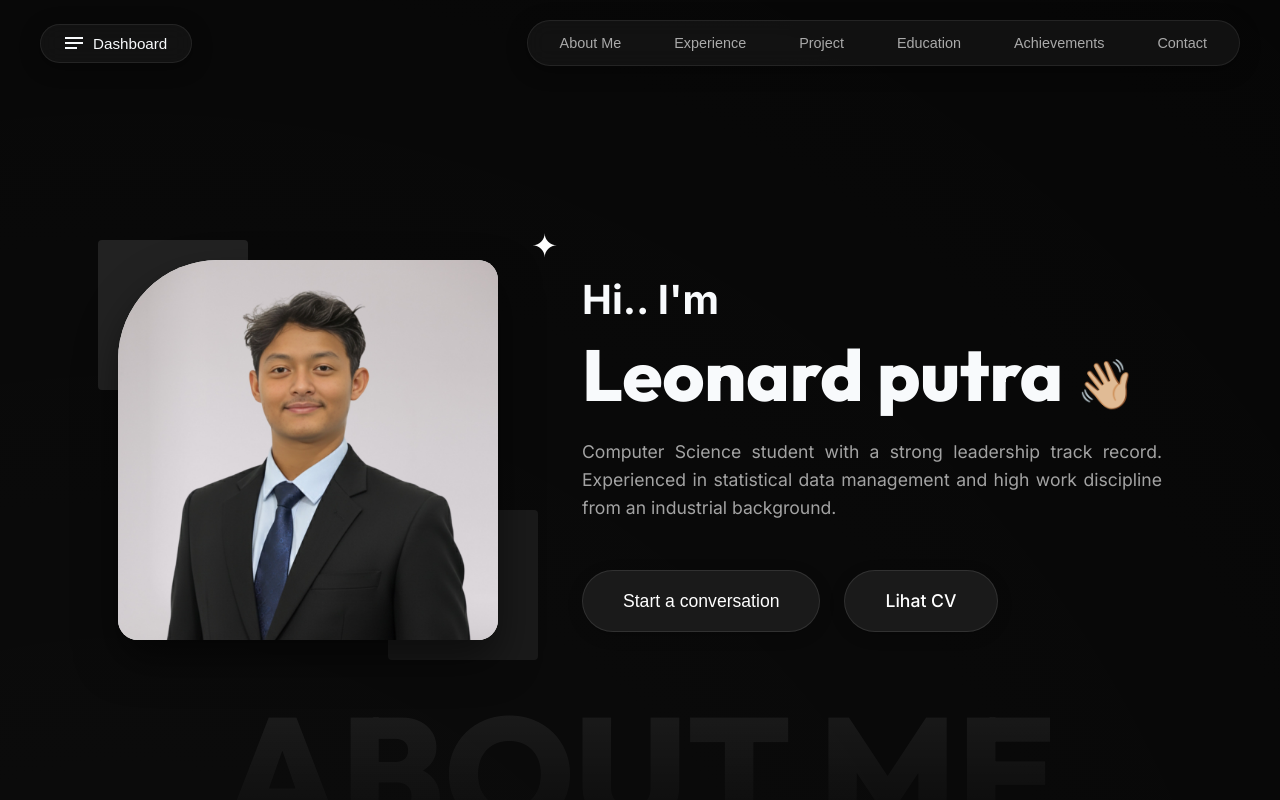
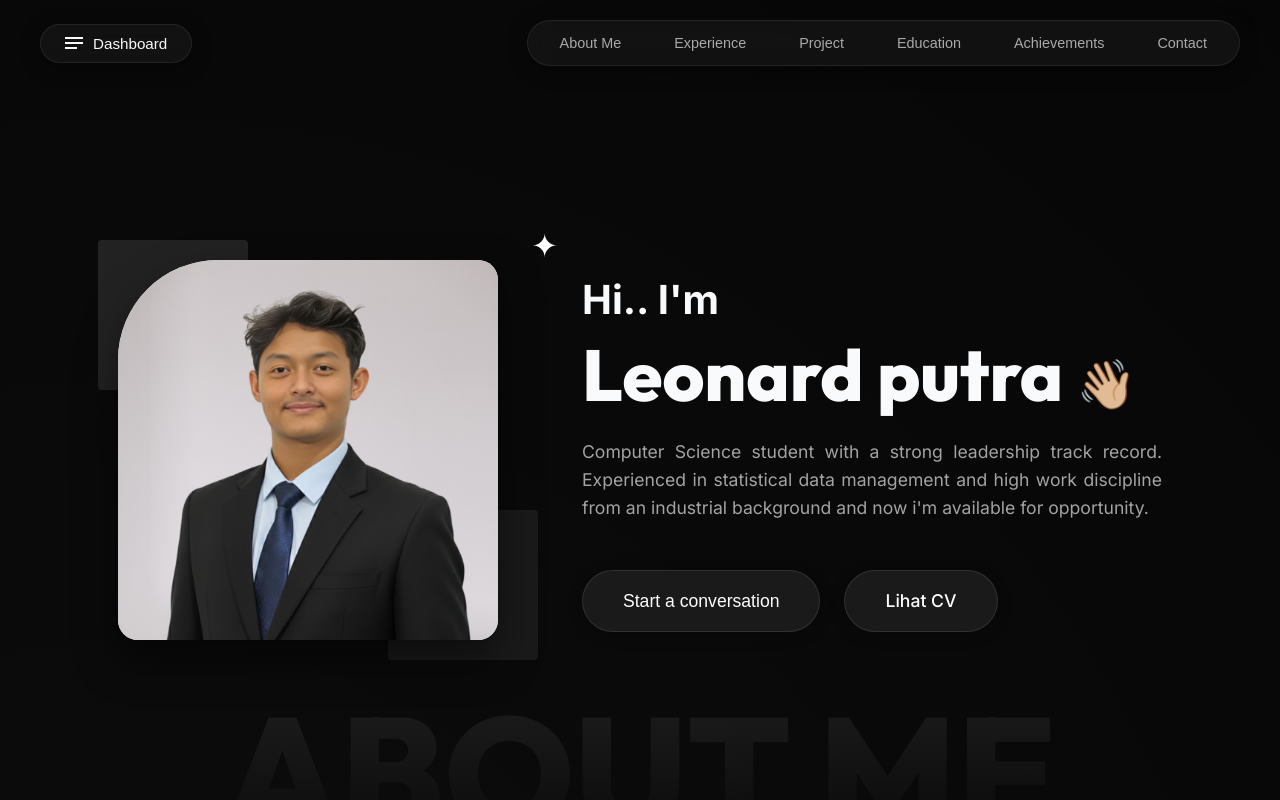
Before and after one commit to itsmeole/portofolio, a React (Vite) app: page / in a window 1280 px wide. Shown: the top 800 px of the page. Built offline with nearby package versions, Linux system fonts and the light colour scheme.

Commit message:
change intro

```diff
--- a/src/components/Hero.jsx
+++ b/src/components/Hero.jsx
@@ -87,7 +87,7 @@ const Hero = () => {
                         fontWeight: 400,
                         textAlign: 'justify'
                     }}>
-                        Computer Science student with a strong leadership track record. Experienced in statistical data management and high work discipline from an industrial background.
+                        Computer Science student with a strong leadership track record. Experienced in statistical data management and high work discipline from an industrial background and now i'm available for opportunity.
                     </p>
 
                     <div className="btn-container" style={{ display: 'flex', gap: '1.5rem', flexWrap: 'wrap' }}>
```
